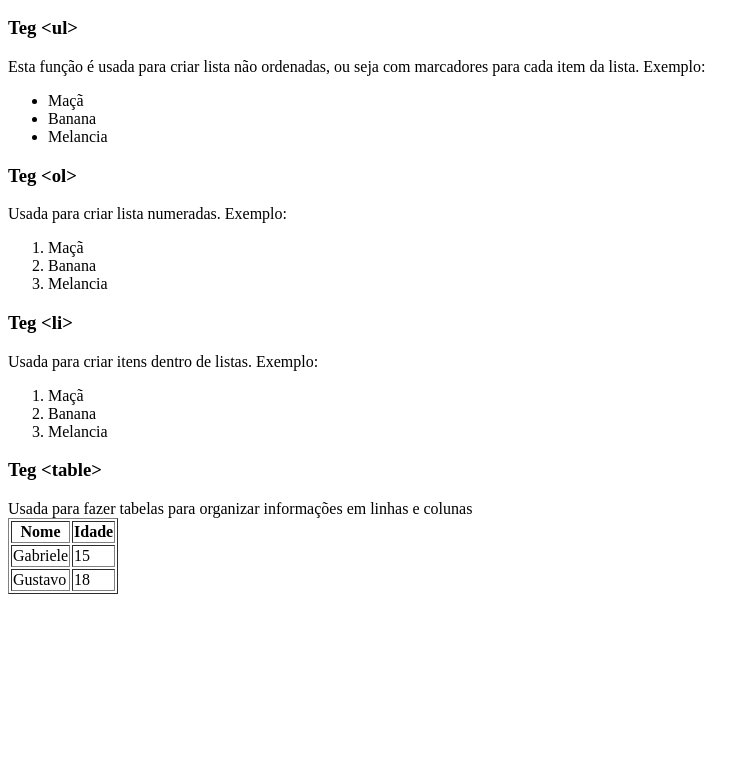
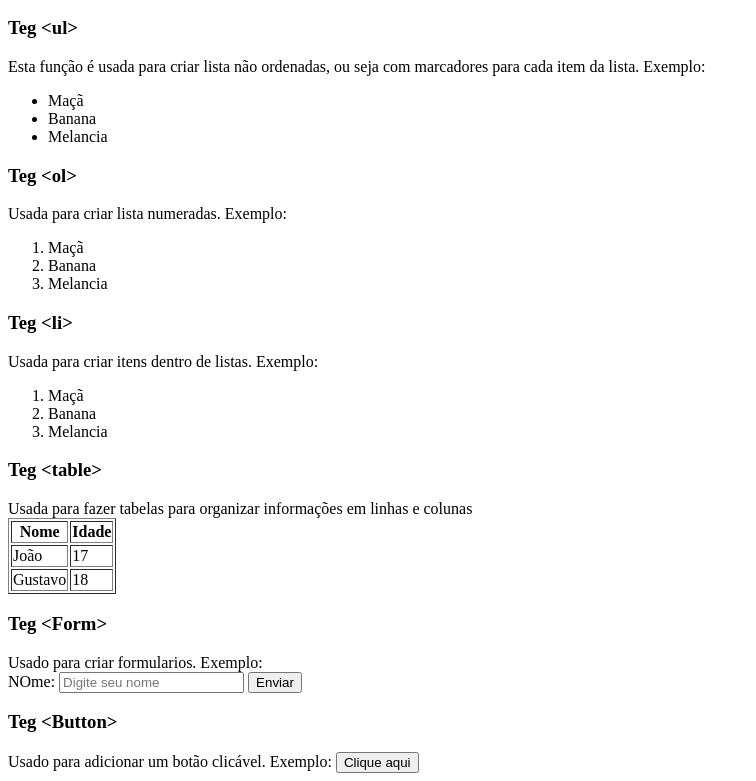
Before and after one commit to Gustavo-Sena-git/Tarefa-HTML, a plain HTML site: page index.html in a window 1280 px wide. Shown: the part 1075-1856 px from the top of the page, without its empty margins (0-756 px from the left). Before the commit the page ends 1677 px from the top, so only its background shows below. Drawn offline with Linux system fonts and the light colour scheme.

Commit message:
Atualizei o index

```diff
--- a/index.html
+++ b/index.html
@@ -58,8 +58,8 @@
                 <th>Idade</th>
             </tr>
             <tr>
-                <td>Gabriele</td>
-                <td>15</td>
+                <td>João</td>
+                <td>17</td>
             </tr>
             <tr>
                 <td>Gustavo</td>
@@ -68,7 +68,17 @@
 
         </table>
 </body>
+    <h3>Teg &lt;Form&gt;</h3>
+        <p1>Usado para criar formularios. Exemplo: </p1>
+        <form>
+            <label>NOme:</label>
+            <input type="Text" placeholder="Digite seu nome">
+            <button type="submit">Enviar</button>
+        </form>
 </body>
+    <h3>Teg &lt;Button&gt;</h3>
+        <p1>Usado para adicionar um botão clicável. Exemplo:</p1>
+        <button onclick="alert('Olá professor')">Clique aqui</button>
 </body>
 </body>
 </body>
```
